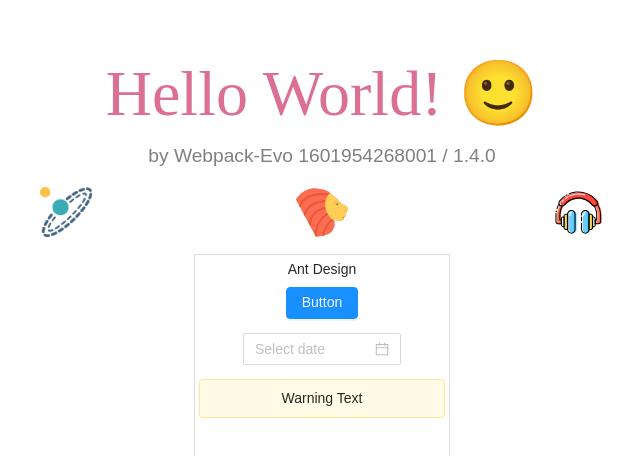
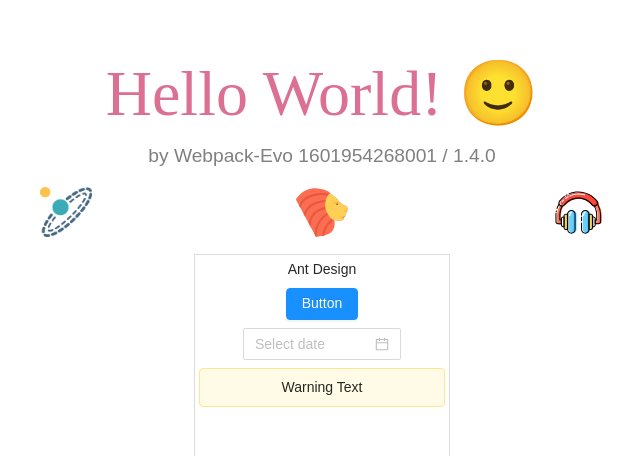
Before and after one commit to zacard-orc/webpack-evo, a React app: page / in a window 1280 px wide. Shown: the part 194-650 px from the top of the page, without its empty margins (318-958 px from the left). Built offline with nearby package versions, Linux system fonts and the light colour scheme.

Commit message:
doc: update

```diff
--- a/src/Scene/App.js
+++ b/src/Scene/App.js
@@ -25,6 +25,8 @@
   AntButton
 } from '@/coms/AntButton'
 
+console.log('define ', JSON.stringify(process.env))
+
 const App = () => <div className={css.gm}>
   <div className={css.title}>Hello World!&nbsp;🙂</div>
   {/* eslint-disable-next-line no-undef */}
--- a/src/coms/AntButton.js
+++ b/src/coms/AntButton.js
@@ -29,15 +29,21 @@
   return (
     <div>
       <h4>Ant Design</h4>
-      <p>
-        <Button type="primary">Button</Button>
-      </p>
-      <p>
-        <DatePicker onChange={onChange} />
-      </p>
-      <p>
-        <Alert message="Warning Text" type="warning" />
-      </p>
+      <div style={{
+        marginTop: '1vh'
+      }}
+      ><Button type="primary">Button</Button>
+      </div>
+      <div style={{
+        marginTop: '1vh'
+      }}
+      ><DatePicker onChange={onChange} />
+      </div>
+      <div style={{
+        marginTop: '1vh'
+      }}
+      ><Alert message="Warning Text" type="warning" />
+      </div>
     </div>
   )
 }
```
Also changed, not shown: 1 other file (tests, documents, lock files or other folders).
